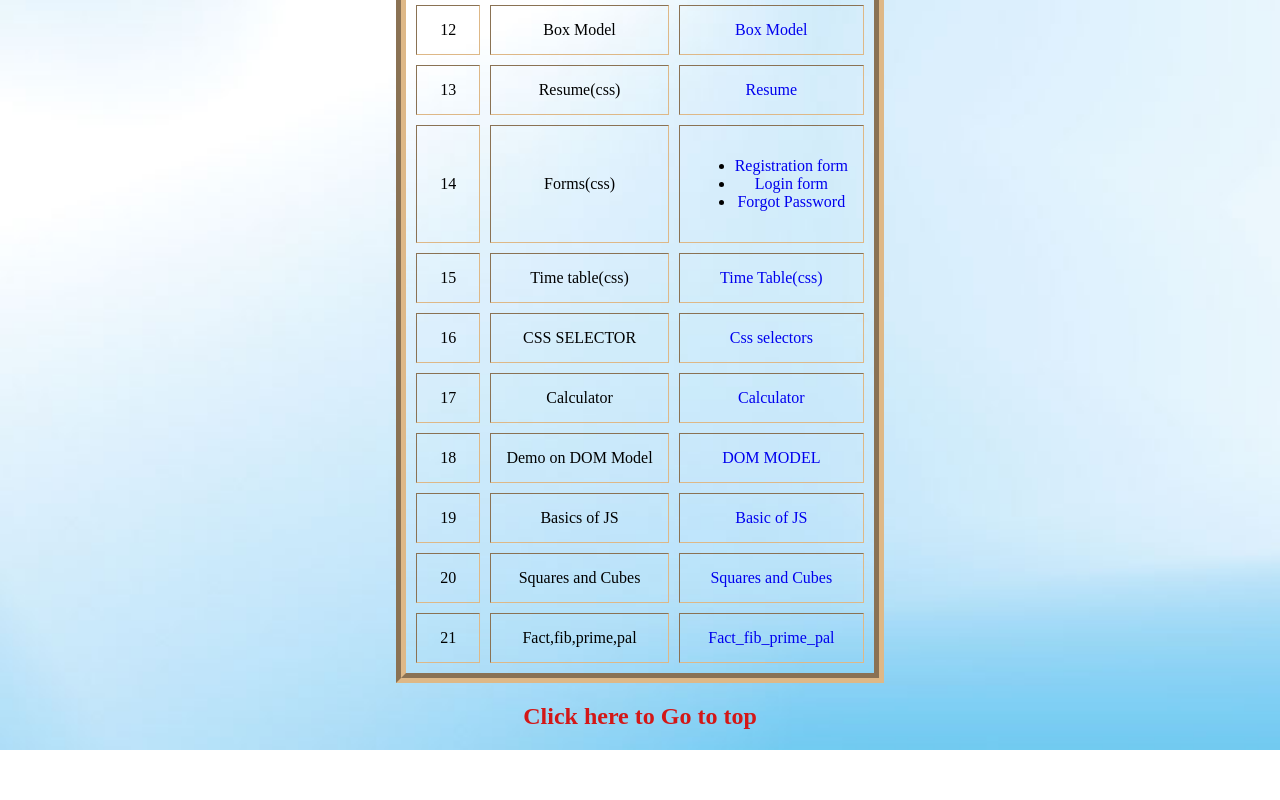
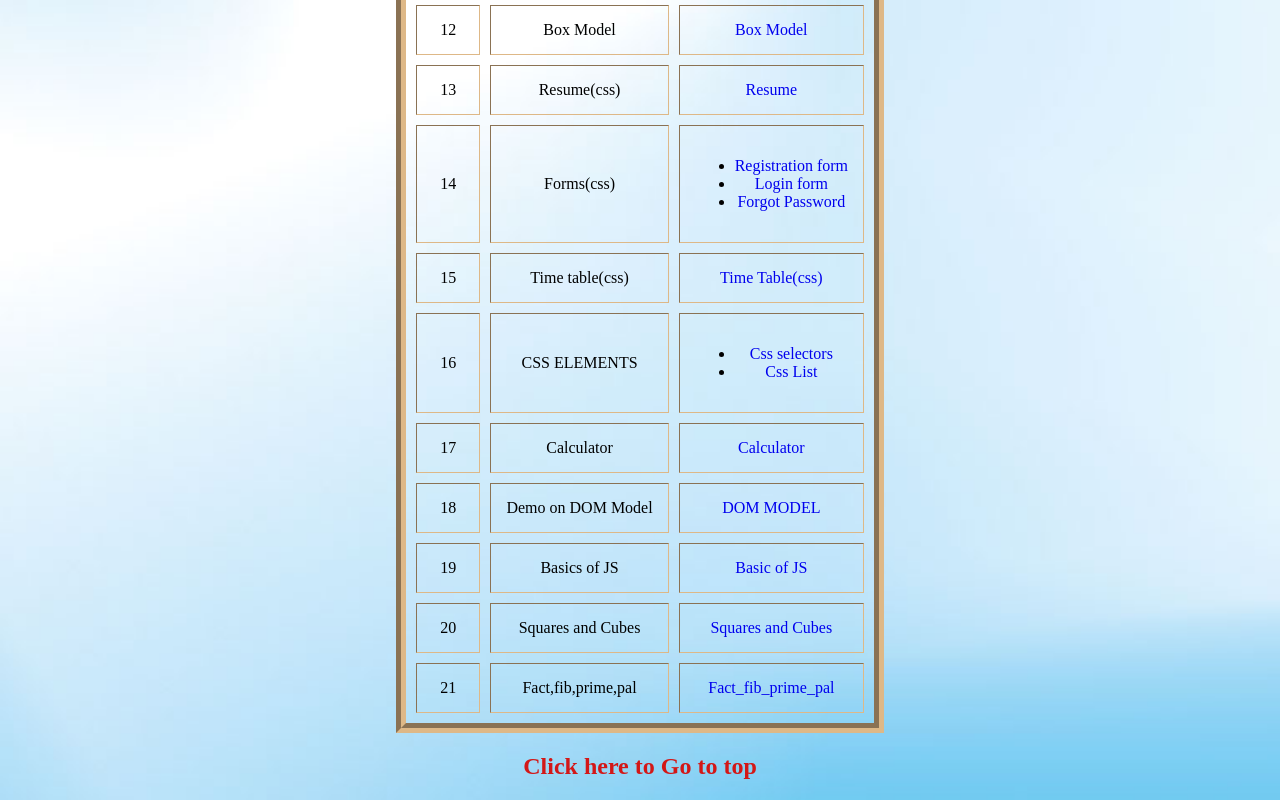
Before and after one commit to reshma-nawaz/WADEXP-5428, a plain HTML site: page index.html in a window 1280 px wide. Shown: the part 1001-1801 px from the top of the page. Before the commit the page ends 1751 px from the top, so only its background shows below. Drawn offline with Linux system fonts and the light colour scheme.

Commit message:
Update index.html

```diff
--- a/index.html
+++ b/index.html
@@ -119,8 +119,13 @@
         </tr>
         <tr align="center">
             <td>16</td>
-            <td>CSS SELECTOR</td>
-            <td><a href="css_selector.html" target="_blank" style="text-decoration: none">Css selectors</a></td>
+            <td>CSS ELEMENTS</td>
+            <td>
+                <ul>
+                    <li><a href="css_selector.html" target="_blank" style="text-decoration: none">Css selectors</a></li>
+                    <li><a href="csslist.html" target="_blank" style="text-decoration: none">Css List</a></li>
+                </ul>
+                </td>
         </tr>
         <tr align="center">
             <td>17</td>
```
